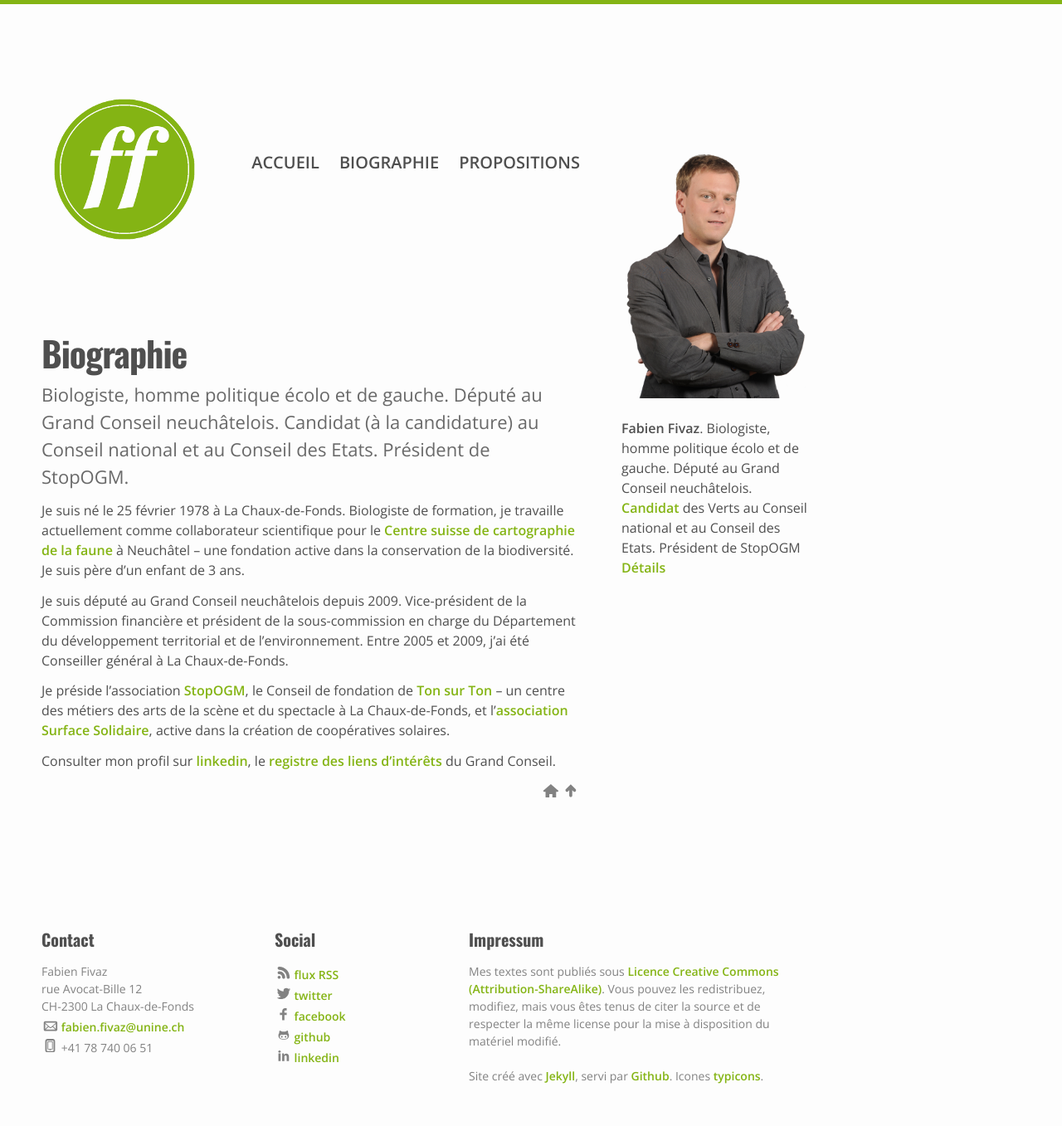
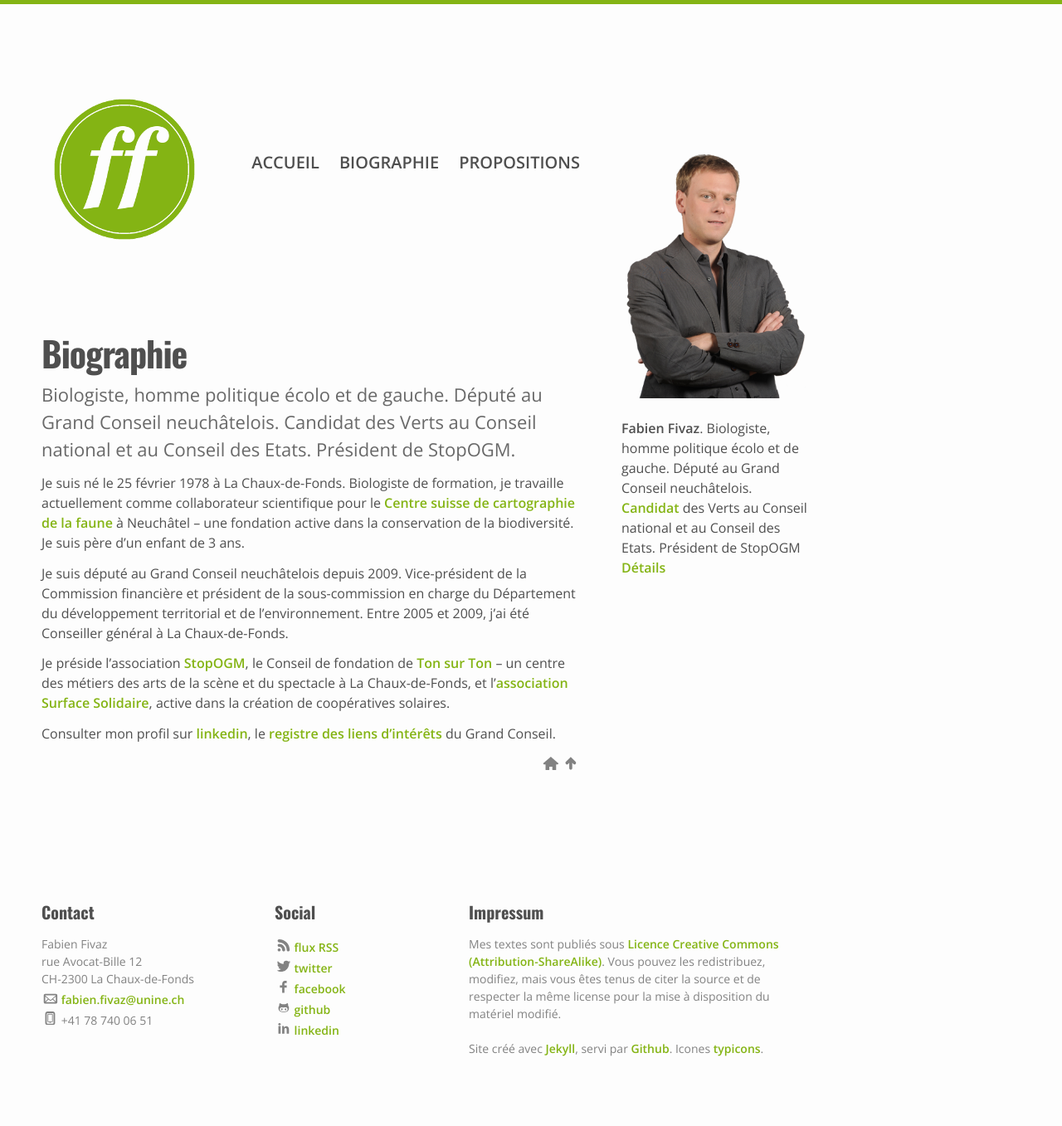
Before and after one commit to ffivaz/ffivaz.github.io, a Jekyll site: the page built from about.md, in a window 1280 px wide. Shown: the whole page at 83% size. Built offline with Jekyll 4.4.1, drawn with Linux system fonts in a browser that asks for light colours; nearby versions of some CDN libraries; after the commit the page ends 1324 px from its top, so only the background shows below that.

```diff
--- a/about.md
+++ b/about.md
@@ -1,7 +1,7 @@
 ---
 layout: page
 title: Biographie
-summary: Biologiste, homme politique écolo et de gauche. Député au Grand Conseil neuchâtelois. Candidat (à la candidature) au Conseil national et au Conseil des Etats. Président de StopOGM.
+summary: Biologiste, homme politique écolo et de gauche. Député au Grand Conseil neuchâtelois. Candidat des Verts au Conseil national et au Conseil des Etats. Président de StopOGM.
 permalink: /about/
 sitemap:
   lastmod: 2014-12-17
```
